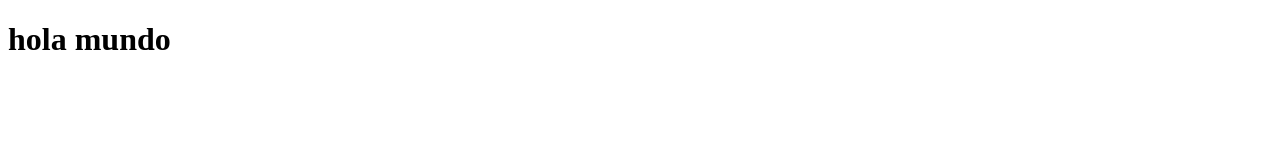
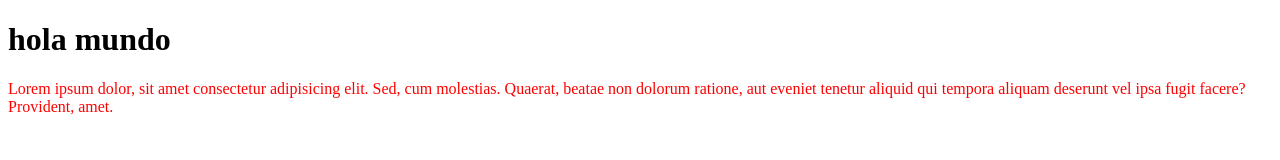
Before and after one commit to edutopoarg/pruebaGit, a plain HTML site: page index.html in a window 1280 px wide. Drawn offline with Linux system fonts and the light colour scheme.

Commit message:
se modifico h1

```diff
--- a/index.html
+++ b/index.html
@@ -1,14 +1,19 @@
 <!DOCTYPE html>
 <html lang="es">
-<head>
-    <meta charset="UTF-8">
-    <meta name="viewport" content="width=device-width, initial-scale=1.0">
-   <link rel="stylesheet" href="style.css">
+  <head>
+    <meta charset="UTF-8" />
+    <meta name="viewport" content="width=device-width, initial-scale=1.0" />
+    <link rel="stylesheet" href="style.css" />
 
     <title>Document</title>
-</head>
-<body>
+  </head>
+  <body>
     <h1>hola mundo</h1>
-
-</body>
+    <p>
+      Lorem ipsum dolor, sit amet consectetur adipisicing elit. Sed, cum
+      molestias. Quaerat, beatae non dolorum ratione, aut eveniet tenetur
+      aliquid qui tempora aliquam deserunt vel ipsa fugit facere? Provident,
+      amet.
+    </p>
+  </body>
 </html>
--- a/style.css
+++ b/style.css
@@ -0,0 +1,3 @@
+p{
+    color: red;
+}
```
